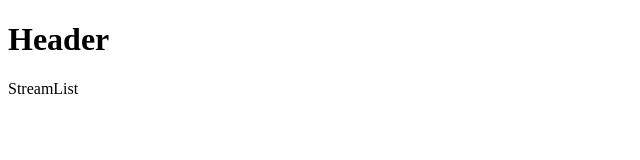
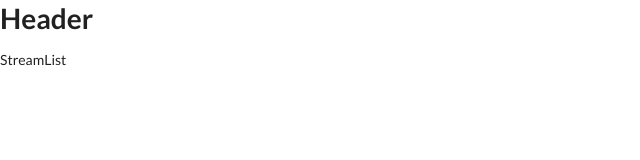
Before and after one commit to MisterWoody/streams, a React app: page client/public/index.html in a window 1280 px wide. Shown: the whole page, without its empty margins (0-640 px from the left). Built offline with nearby package versions, Linux system fonts and the light colour scheme.

Commit message:
Wire up semantic UI css to give the project a more appealing look

```diff
--- a/client/public/index.html
+++ b/client/public/index.html
@@ -3,6 +3,7 @@
   <head>
     <meta charset="utf-8" />
     <link rel="icon" href="%PUBLIC_URL%/favicon.ico" />
+    <link rel="stylesheet" href="https://cdnjs.cloudflare.com/ajax/libs/semantic-ui/2.4.1/semantic.min.css" crossorigin="anonymous" />
     <meta name="viewport" content="width=device-width, initial-scale=1" />
     <meta name="theme-color" content="#000000" />
     <meta
@@ -25,6 +26,7 @@
       Learn how to configure a non-root public URL by running `npm run build`.
     -->
     <title>React App</title>
+
   </head>
   <body>
     <noscript>You need to enable JavaScript to run this app.</noscript>
```
